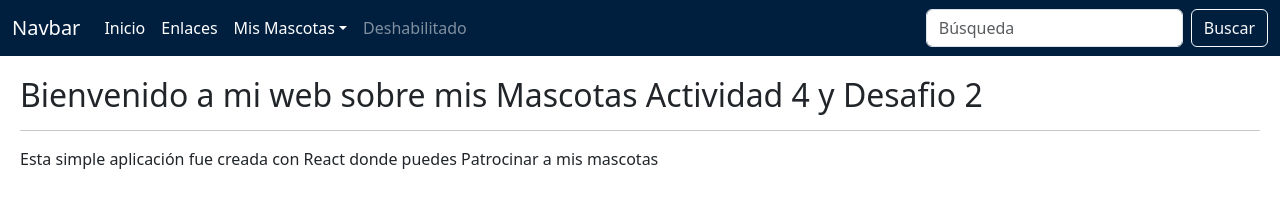
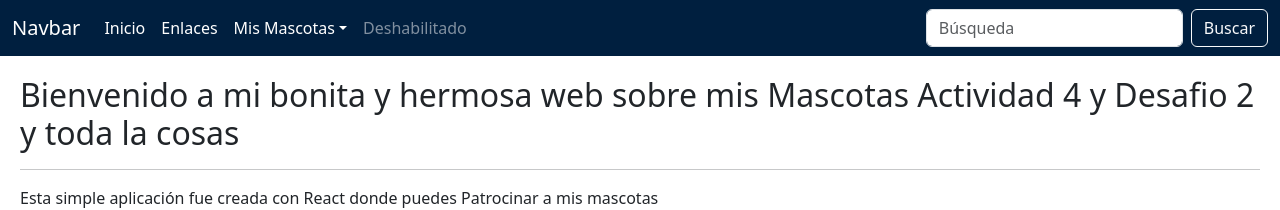
Before and after one commit to Luisgatovolador/deswebintegralLORL, a React (Create React App) app: page / in a window 1280 px wide. Shown: the top 210 px of the page. Built offline with nearby package versions, Linux system fonts and the light colour scheme.

Commit message:
Desafio 2

```diff
--- a/src/componentes/App.jsx
+++ b/src/componentes/App.jsx
@@ -26,7 +26,7 @@ function App() {
         <>
             <NavBar />
             <div style={{ padding: '20px' }}>
-                <h2>Bienvenido a mi  web sobre mis Mascotas Actividad 4 y Desafio 2</h2>
+                <h2>Bienvenido a mi bonita y hermosa web sobre mis Mascotas Actividad 4 y Desafio 2 y toda la cosas </h2>
                 <hr />
                 <p>Esta simple aplicación fue creada con React donde puedes Patrocinar a mis mascotas </p>
             </div>
```
